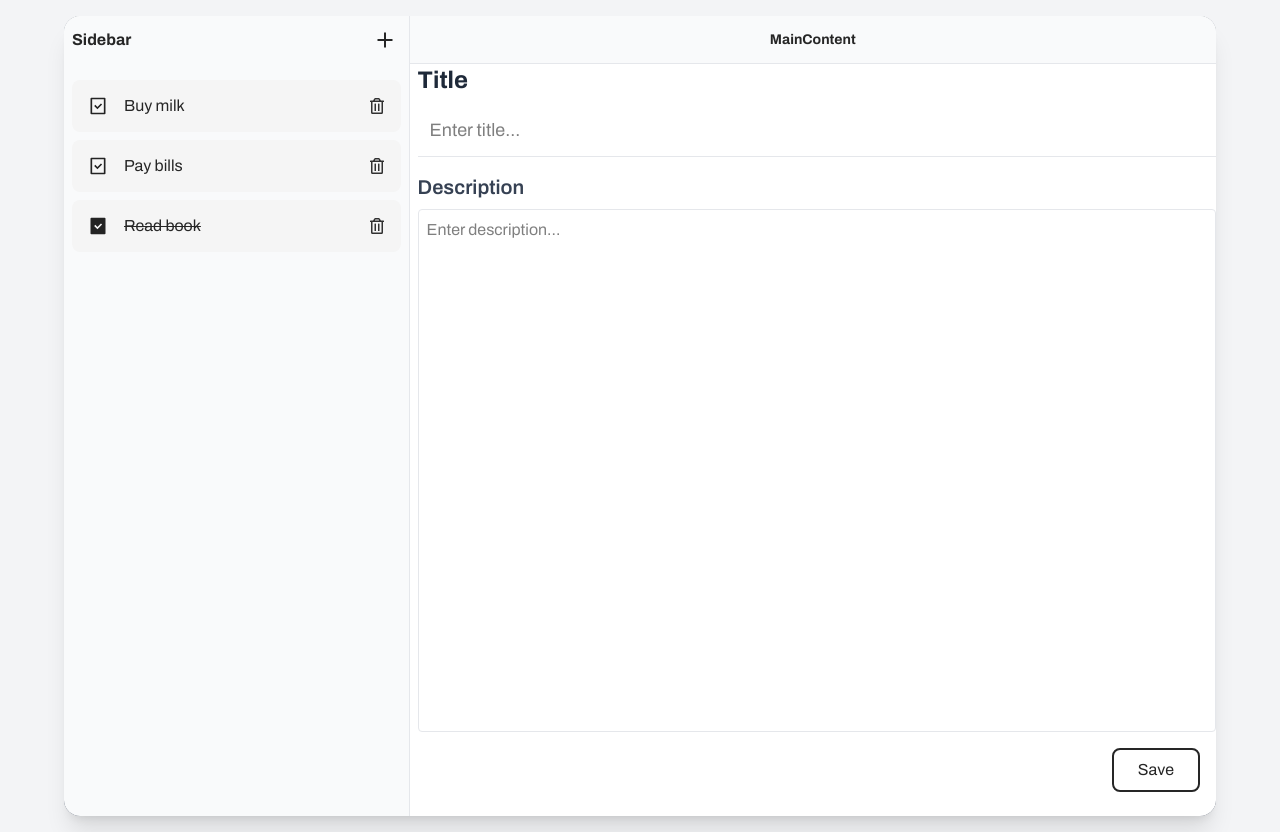
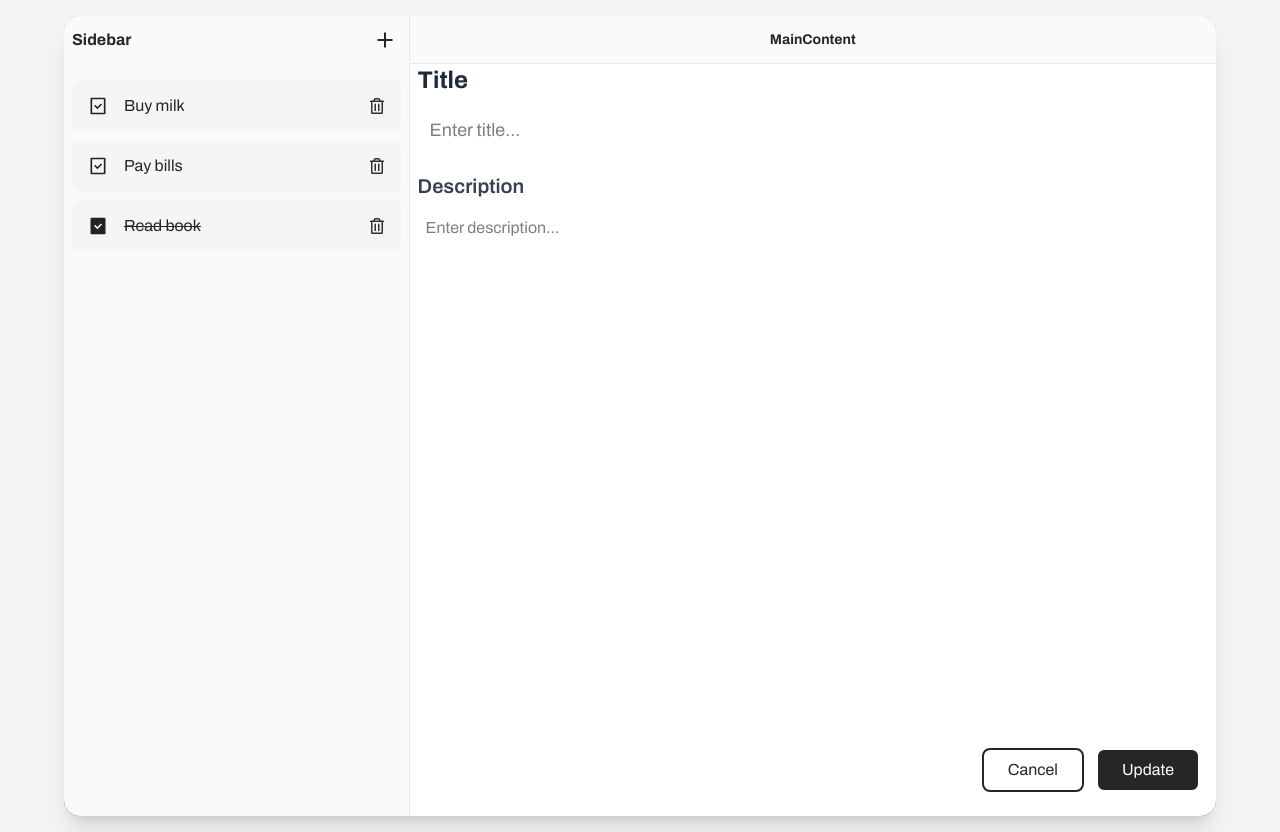
Before and after one commit to itsRev1L/TodoList, a React (Vite) app: page / in a window 1280 px wide. Both pictures are taken after a click on the button 384 px from the left and 40 px from the top of the page. Built offline with nearby package versions, Linux system fonts and the light colour scheme.

Commit message:
cleaning

```diff
--- a/src/Components/Layout/MainContent.jsx
+++ b/src/Components/Layout/MainContent.jsx
@@ -4,7 +4,7 @@ import AddForm from '../Todo/AddForm'
 import EditForm from '../Todo/EditForm'
 import { HiMenu } from "react-icons/hi";
 
-const MainContent = ({ selectedTodo, isAdding, addTodo, isEditing, UpdateTodo, setIsEditing, onEditClick, onMenuClick }) => {
+const MainContent = ({ selectedTodo, isAdding, addTodo, isEditing, UpdateTodo, setIsEditing, onEditClick, onMenuClick, setIsAdding }) => {
   return (
     <div className="h-full flex flex-col">
 
@@ -31,13 +31,14 @@ const MainContent = ({ selectedTodo, isAdding, addTodo, isEditing, UpdateTodo, s
 
       <div className="flex-1 min-h-0">
         {isAdding ? (
-          <AddForm addTodo={addTodo} />
+          <AddForm addTodo={addTodo} setIsAdding={setIsAdding} />
         ) :
           isEditing && selectedTodo ?
             <EditForm
               todo={selectedTodo}
               updateTodo={UpdateTodo}
               setIsEditing={setIsEditing}
+
             />
             :
             selectedTodo ? (
--- a/src/Components/Todo/AddForm.jsx
+++ b/src/Components/Todo/AddForm.jsx
@@ -1,6 +1,6 @@
 import React, { useState } from 'react'
 
-const AddForm = ({ addTodo }) => {
+const AddForm = ({ addTodo, setIsAdding }) => {
   const [title, setTitle] = useState('')
   const [description, setDescription] = useState('')
 
@@ -23,7 +23,7 @@ const AddForm = ({ addTodo }) => {
           value={title}
           onChange={(e) => setTitle(e.target.value)}
           placeholder="Enter title..."
-          className="w-full p-2 sm:p-3 bg-transparent focus:outline-none text-base sm:text-lg border-b border-gray-200"
+          className="w-full p-2 sm:p-3 bg-transparent focus:outline-none text-base sm:text-lg  border-gray-200"
           autoFocus
         />
       </div>
@@ -34,16 +34,24 @@ const AddForm = ({ addTodo }) => {
           value={description}
           onChange={(e) => setDescription(e.target.value)}
           placeholder="Enter description..."
-          className="w-full flex-1 bg-transparent focus:outline-none resize-none p-2 text-sm sm:text-base border border-gray-200 rounded min-h-[200px] sm:min-h-0"
+          className="w-full flex-1 bg-transparent focus:outline-none resize-none p-2 text-sm sm:text-base  border-gray-200 rounded min-h-[200px] sm:min-h-0"
         />
       </div>
 
-      <div className="flex justify-end mt-3 sm:mt-4 mb-3 sm:mb-6 mr-2 sm:mr-4">
+
+      <div className="flex justify-end gap-2 sm:gap-3 mt-3 sm:mt-4 mb-3 sm:mb-6 mr-2 sm:mr-4">
+        <button
+          type="button"
+          onClick={() => setIsAdding(false)}
+          className="px-4 sm:px-6 py-1.5 sm:py-2 text-sm sm:text-base text-neutral-800 border-2 rounded-lg hover:bg-neutral-800 hover:text-white transition-colors cursor-pointer"
+        >
+          Cancel
+        </button>
         <button
           type="submit"
-          className="px-4 sm:px-6 py-1.5 sm:py-2 text-sm sm:text-base text-neutral-800 border-2 rounded-lg hover:bg-neutral-800 hover:text-white transition-colors cursor-pointer"
+          className="px-4 sm:px-6 py-1.5 sm:py-2 text-sm sm:text-base text-white bg-neutral-800 border-2 rounded-lg transition-colors cursor-pointer"
         >
-          Save
+          Update
         </button>
       </div>
 
--- a/src/Components/Todo/EditForm.jsx
+++ b/src/Components/Todo/EditForm.jsx
@@ -22,18 +22,18 @@ const EditForm = ({ todo, updateTodo, setIsEditing }) => {
           value={title}
           onChange={(e) => setTitle(e.target.value)}
           placeholder="Enter title..."
-          className="w-full p-2 sm:p-3 bg-transparent focus:outline-none text-base sm:text-lg border-b border-gray-200"
+          className="w-full p-2 sm:p-3 bg-transparent focus:outline-none text-base sm:text-lg "
           autoFocus
         />
       </div>
 
-      <div className="flex-1 flex flex-col min-h-0">
+      <div className="flex-1 flex flex-col min-h-0  ml-1 sm:ml-2">
         <h4 className="text-base sm:text-xl font-semibold text-gray-700 mb-1 sm:mb-2">Description</h4>
         <textarea
           value={description}
           onChange={(e) => setDescription(e.target.value)}
           placeholder="Enter description..."
-          className="w-full flex-1 bg-transparent p-2 text-sm sm:text-base text-gray-600 overflow-y-auto whitespace-pre-wrap wrap-break-wor min-h-auto"
+          className="w-full flex-1 bg-transparent focus:outline-none resize-none p-2 text-sm sm:text-base  border-gray-200 rounded min-h-[200px] sm:min-h-0"
         />
       </div>
 
--- a/src/Page/Home.jsx
+++ b/src/Page/Home.jsx
@@ -97,7 +97,9 @@ const Home = () => {
 
           <div className="w-[70%] bg-white overflow-y-auto">
             <MainContent
+
               selectedTodo={selectedTodo}
+              setIsAdding={setIsAdding}
               isAdding={isAdding}
               addTodo={addTodo}
               onEditClick={handleEditClick}
```
